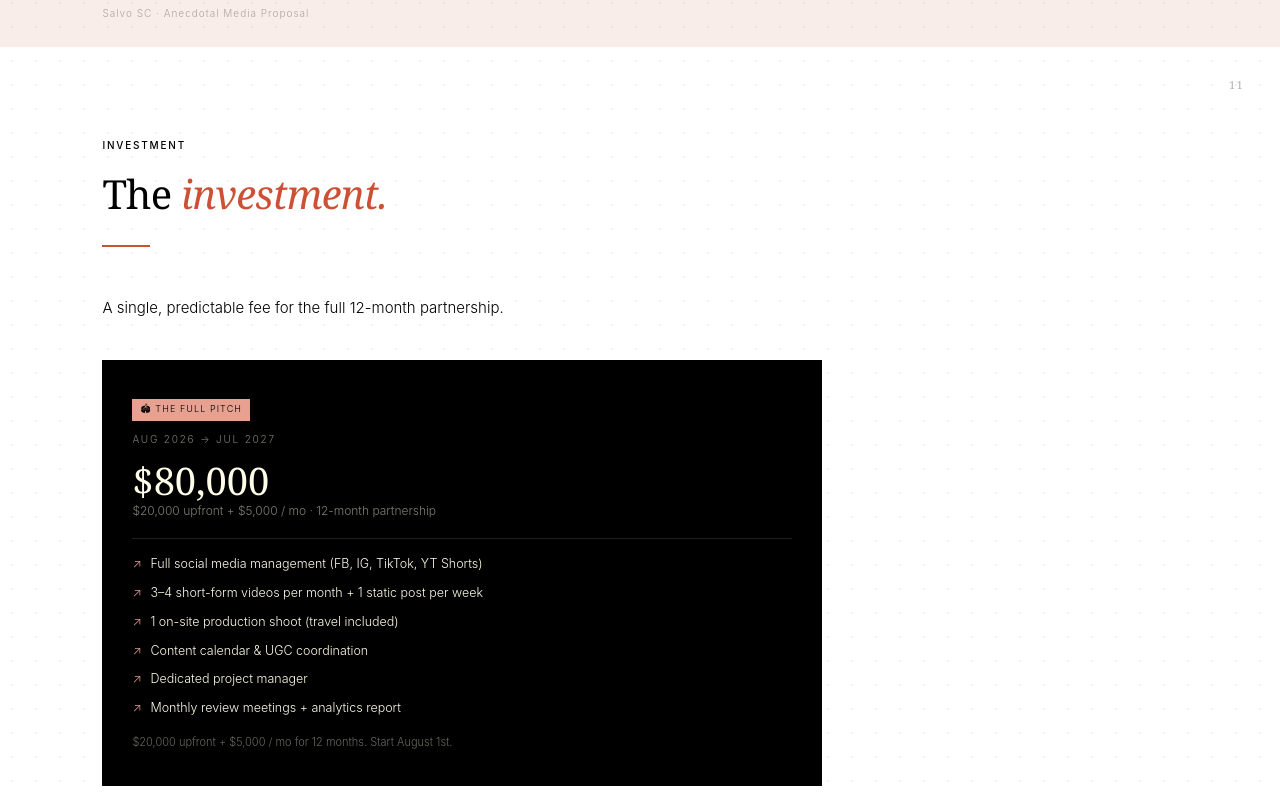
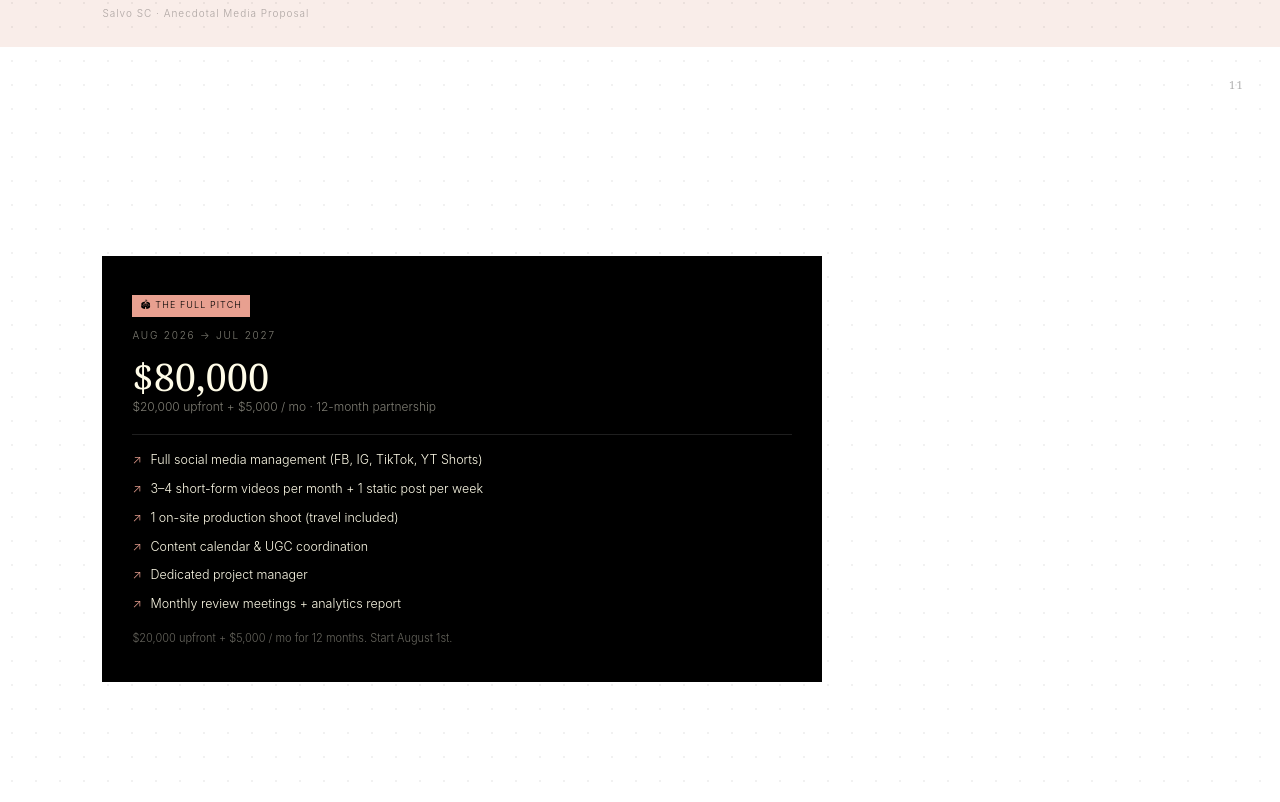
Before and after one commit to anecdotal-media/salvo-proposal, a plain HTML site: page index.html in a window 1280 px wide. Shown: the part 8257-9059 px from the top of the page. Drawn offline with Linux system fonts and the light colour scheme.

Commit message:
Remove Investment intro block on summary slide; let price card lead

```diff
--- a/index.html
+++ b/index.html
@@ -448,10 +448,6 @@ body { font-family:var(--sans); font-weight:300; background:var(--warm-white); c
 <!-- SLIDE 11 — INVESTMENT SUMMARY -->
 <div class="slide">
   <div class="slide-num">11</div>
-  <div class="eyebrow" data-reveal>Investment</div>
-  <div class="display-sm" data-reveal data-delay="1">The <em>investment.</em></div>
-  <div class="rule" data-reveal data-delay="2"></div>
-  <div class="body" data-reveal data-delay="3">A single, predictable fee for the full 12-month partnership.</div>
   <div class="price-grid" style="grid-template-columns:1fr;max-width:720px;" data-reveal data-delay="3">
     <div class="price-card price-card--featured">
       <div class="price-badge" style="background:var(--sage-light);color:var(--ink);">&#127967; The Full Pitch</div>
```
